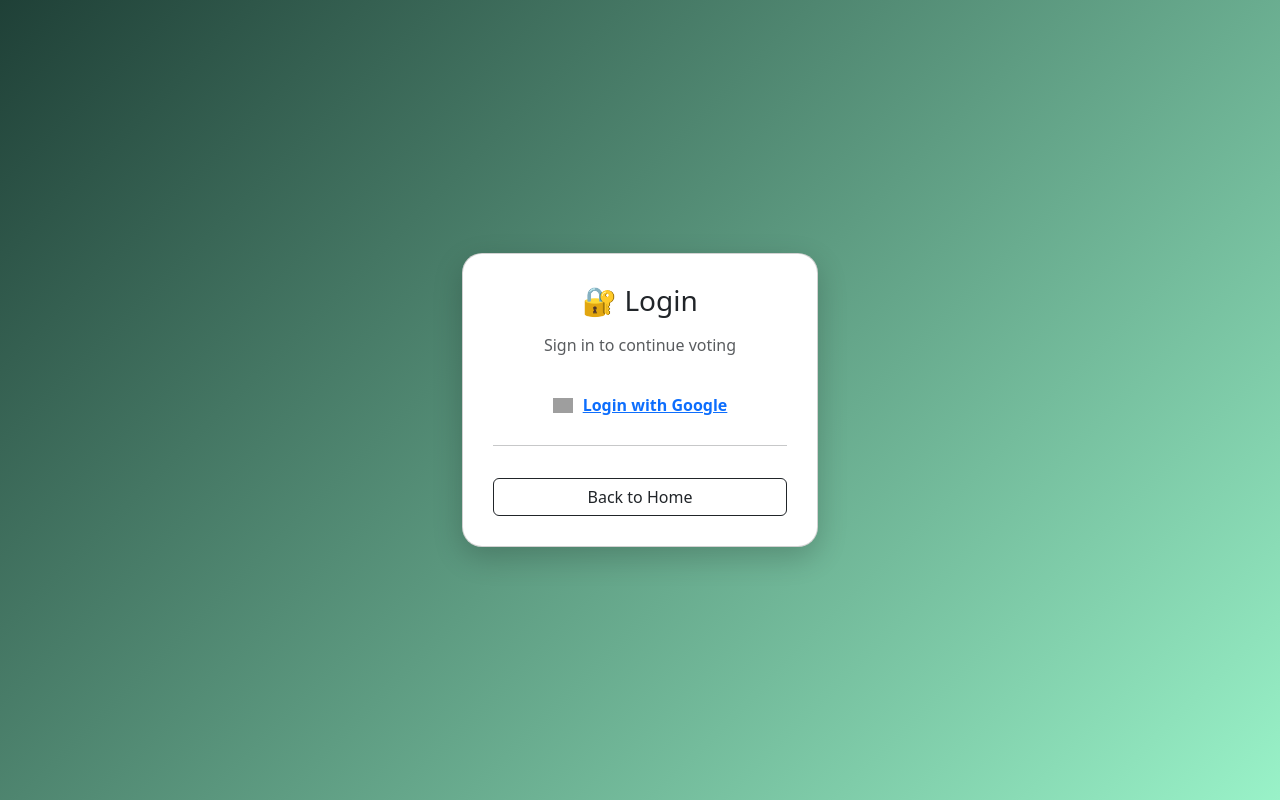
After one commit to saralray/voting-webapp, a Flask app: page /login_page in a window 1280 px wide. The commit adds this page. Run offline with Flask 3, Linux system fonts and the light colour scheme; some libraries are stand-ins or nearby versions; grey boxes are pictures that could not be loaded.

Commit message:
Implement Google OAuth login functionality and create login page

```diff
--- a/requirements.txt
+++ b/requirements.txt
@@ -2,3 +2,5 @@ psycopg2-binary
 dotenv
 Flask
 openpyxl
+authlib
+requests
--- /dev/null
+++ b/templates/login.html
@@ -0,0 +1,84 @@
+<!DOCTYPE html>
+<html lang="en">
+<head>
+
+<meta name="viewport" content="width=device-width, initial-scale=1">
+
+<title>Login</title>
+
+<link href="https://cdn.jsdelivr.net/npm/bootstrap@5.3.2/dist/css/bootstrap.min.css" rel="stylesheet">
+
+<style>
+
+body{
+background: linear-gradient(135deg,#1f4037,#99f2c8);
+height:100vh;
+display:flex;
+align-items:center;
+justify-content:center;
+}
+
+.card{
+border-radius:20px;
+padding:30px;
+box-shadow:0 10px 30px rgba(0,0,0,0.2);
+}
+
+.google-btn{
+background:#fff;
+border:none;
+border-radius:10px;
+padding:12px;
+font-weight:600;
+display:flex;
+align-items:center;
+justify-content:center;
+gap:10px;
+transition:0.2s;
+}
+
+.google-btn:hover{
+transform:scale(1.03);
+box-shadow:0 5px 15px rgba(0,0,0,0.2);
+}
+
+</style>
+
+</head>
+
+<body>
+
+<div class="container">
+
+<div class="row justify-content-center">
+
+<div class="col-md-4">
+
+<div class="card text-center">
+
+<h3 class="mb-3">🔐 Login</h3>
+
+<p class="text-muted mb-4">Sign in to continue voting</p>
+
+<a href="/login" class="google-btn w-100">
+
+<img src="https://www.svgrepo.com/show/475656/google-color.svg" width="20">
+
+Login with Google
+
+</a>
+
+<hr>
+
+<a href="/" class="btn btn-outline-dark w-100 mt-3">Back to Home</a>
+
+</div>
+
+</div>
+
+</div>
+
+</div>
+
+</body>
+</html>
--- a/voting_app.py
+++ b/voting_app.py
@@ -3,6 +3,8 @@ import psycopg2
 import os
 from dotenv import load_dotenv
 from openpyxl import Workbook
+from authlib.integrations.flask_client import OAuth
+from flask import session, url_for
 
 load_dotenv()
 
@@ -17,59 +19,117 @@ conn = psycopg2.connect(
 
 cur = conn.cursor()
 
+app.secret_key = os.getenv("SECRET_KEY")
+
+oauth = OAuth(app)
+
+google = oauth.register(
+    name="google",
+    client_id=os.getenv("GOOGLE_CLIENT_ID"),
+    client_secret=os.getenv("GOOGLE_CLIENT_SECRET"),
+    server_metadata_url="https://accounts.google.com/.well-known/openid-configuration",
+    client_kwargs={
+        "scope": "openid email profile"
+    }
+)
 
 @app.route("/",methods=["GET","POST"])
 def home():
 
+    if "user" not in session:
+        return redirect("/login_page")
+
+    email = session["user"]["email"]
+
     if request.method=="POST":
 
-        name=request.form["name"]
         candidate=request.form["candidate"]
 
         try:
 
-            cur.execute("SELECT id FROM users WHERE name=%s",(name,))
+            # เช็ค user จาก email
+            cur.execute("SELECT id FROM users WHERE name=%s",(email,))
             user=cur.fetchone()
 
-            if not user:
+            if user:
+                # ❌ ถ้าเคยโหวตแล้ว
+                return "You already voted"
 
-                cur.execute(
+            # ✅ สร้าง user ใหม่
+            cur.execute(
                 "INSERT INTO users (name) VALUES (%s) RETURNING id",
-                (name,)
-                )
+                (email,)
+            )
 
-                uid=cur.fetchone()[0]
+            uid=cur.fetchone()[0]
 
-                cur.execute(
+            # ✅ insert vote
+            cur.execute(
                 "INSERT INTO votes (user_id,candidate_id) VALUES (%s,%s)",
                 (uid,candidate)
-                )
+            )
 
-                conn.commit()
+            conn.commit()
 
-        except:
+        except Exception as e:
             conn.rollback()
+            return str(e)
 
     cur.execute("SELECT * FROM candidates")
     candidates=cur.fetchall()
 
     return render_template("home.html",candidates=candidates)
 
+@app.route("/login")
+def login():
+    redirect_uri = url_for("google_callback", _external=True)
+    return google.authorize_redirect(redirect_uri)
+
+@app.route("/login/google/callback")
+def google_callback():
+
+    token = google.authorize_access_token()
+    user = google.parse_id_token(token)
+
+    session["user"] = {
+        "name": user["name"],
+        "email": user["email"],
+        "picture": user["picture"]
+    }
+
+    return redirect("/")
+
+@app.route("/logout")
+def logout():
+    session.clear()
+    return redirect("/")
+
+@app.route("/login_page")
+def login_page():
+    return render_template("login.html")
+
 @app.route("/admin",methods=["GET","POST"])
 def admin():
 
+    if "user" not in session:
+        return redirect("/login")
+
+    email = session["user"]["email"]
+
+    cur.execute("SELECT * FROM admins WHERE email=%s",(email,))
+    admin = cur.fetchone()
+
+    if not admin:
+        return "Access Denied"
+
     if request.method=="POST":
-
         name=request.form["name"]
 
         if name:
-
             cur.execute("INSERT INTO candidates (name) VALUES (%s)",(name,))
-
             conn.commit()
 
     cur.execute("SELECT * FROM candidates")
-
     candidates=cur.fetchall()
 
     return render_template("admin.html",candidates=candidates)
```
Also changed, not shown: templates/home.html (+28 -17 lines).
